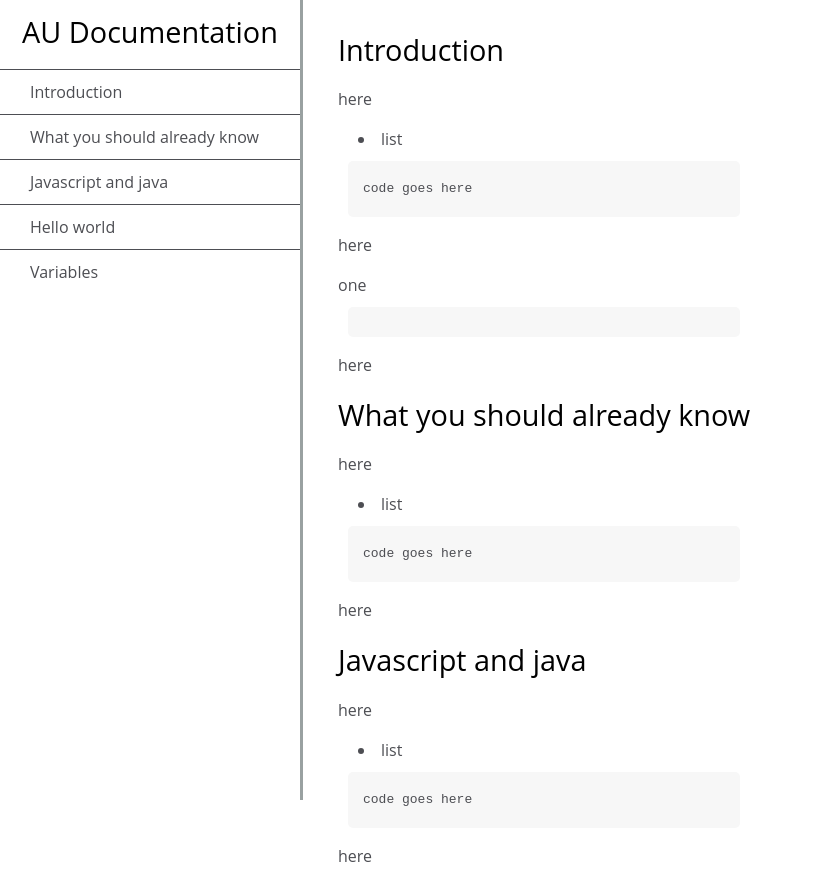
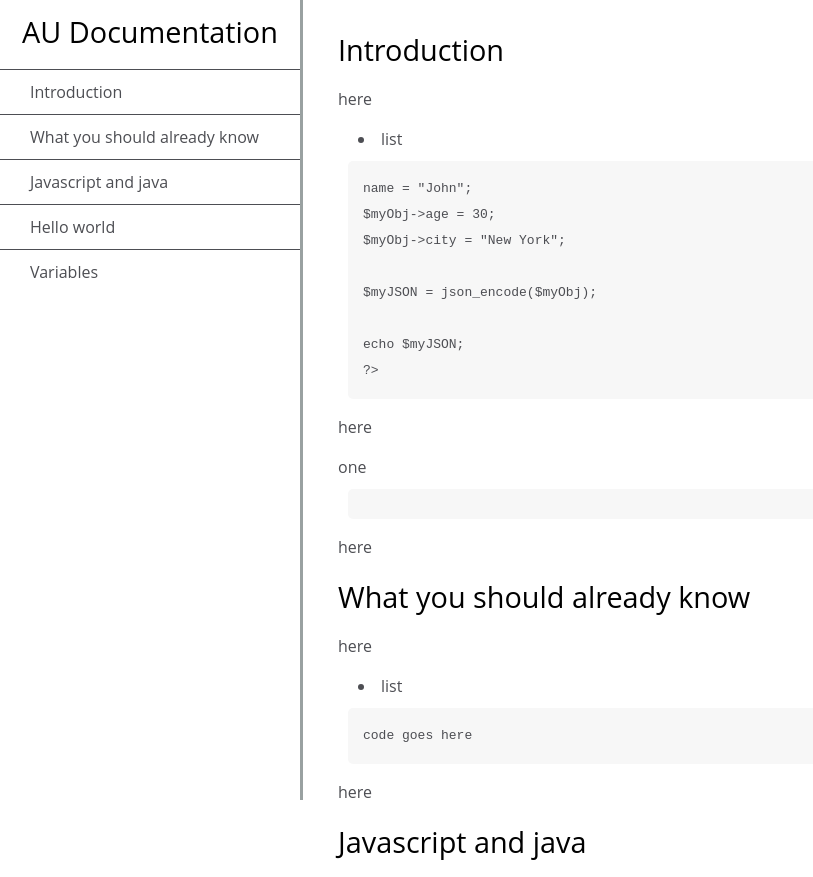
Before and after one commit to Smart1-hub/Ademola-Uwizeye-Microverse, a plain HTML site: page index.html in a window 1280 px wide. Shown: the top 877 px of the page, without its empty margins (0-813 px from the left). Drawn offline with Linux system fonts and the light colour scheme.

Commit message:
last minute add ons

```diff
--- a/css/style.css
+++ b/css/style.css
@@ -1,3 +1,11 @@
+
+@media only screen and (max-width: 815px) {
+  #navbar{
+    border: 1px solid;
+    height: 207px;
+  }
+}
+
 html,
 body {
   min-width: 290px;
@@ -86,7 +94,6 @@ code {
 }
 
 @media only screen and (max-width: 815px) {
-  /* For mobile phones: */
   #navbar ul {
     border: 1px solid;
     height: 207px;
@@ -126,3 +133,10 @@ code {
     min-width: 233px;
   }
 }
+
+
+/* media querries exists */
+
+@media (min-width: 720px) and (max-width: 1119px) {
+  .test { margin-left: 300px; background: #0FF; height: 200px }
+}
--- a/index.html
+++ b/index.html
@@ -35,7 +35,16 @@
 
     <p> here </p>
     <li> list </li>
-    <code> code goes here </code>
+    <code> <?php
+      $myObj->name = "John";
+      $myObj->age = 30;
+      $myObj->city = "New York";
+
+      $myJSON = json_encode($myObj);
+
+      echo $myJSON;
+      ?>
+    </code>
     <p> here </p
     <li> one </li>
     <code></code>
@@ -54,7 +63,13 @@
     <header>Javascript and java</header>
     <p> here </p>
     <li> list </li>
-    <code> code goes here </code>
+    <code> const xmlhttp = new XMLHttpRequest();
+      xmlhttp.onload = function() {
+        const myObj = JSON.parse(this.responseText);
+        document.getElementById("demo").innerHTML = myObj.name;
+      }
+      xmlhttp.open("GET", "demo_file.php");
+      xmlhttp.send();</code>
     <p> here </p
   </section>
 
@@ -71,7 +86,15 @@
     <p> here </p>
     <li> list </li>
     <p> here </p
-    <code> code goes here </code>
+    <code>
+      onst xmlhttp = new XMLHttpRequest();
+      xmlhttp.onload = function() {
+        const myObj = JSON.parse(this.responseText);
+        document.getElementById("demo").innerHTML = myObj.name;
+      }
+      xmlhttp.open("GET", "demo_file.php");
+      xmlhttp.send();
+    </code>
     <p> here </p>
   </section>
 </main>
```
Also changed, not shown: project.html (deleted, +0 -12 lines), 1 other file.
